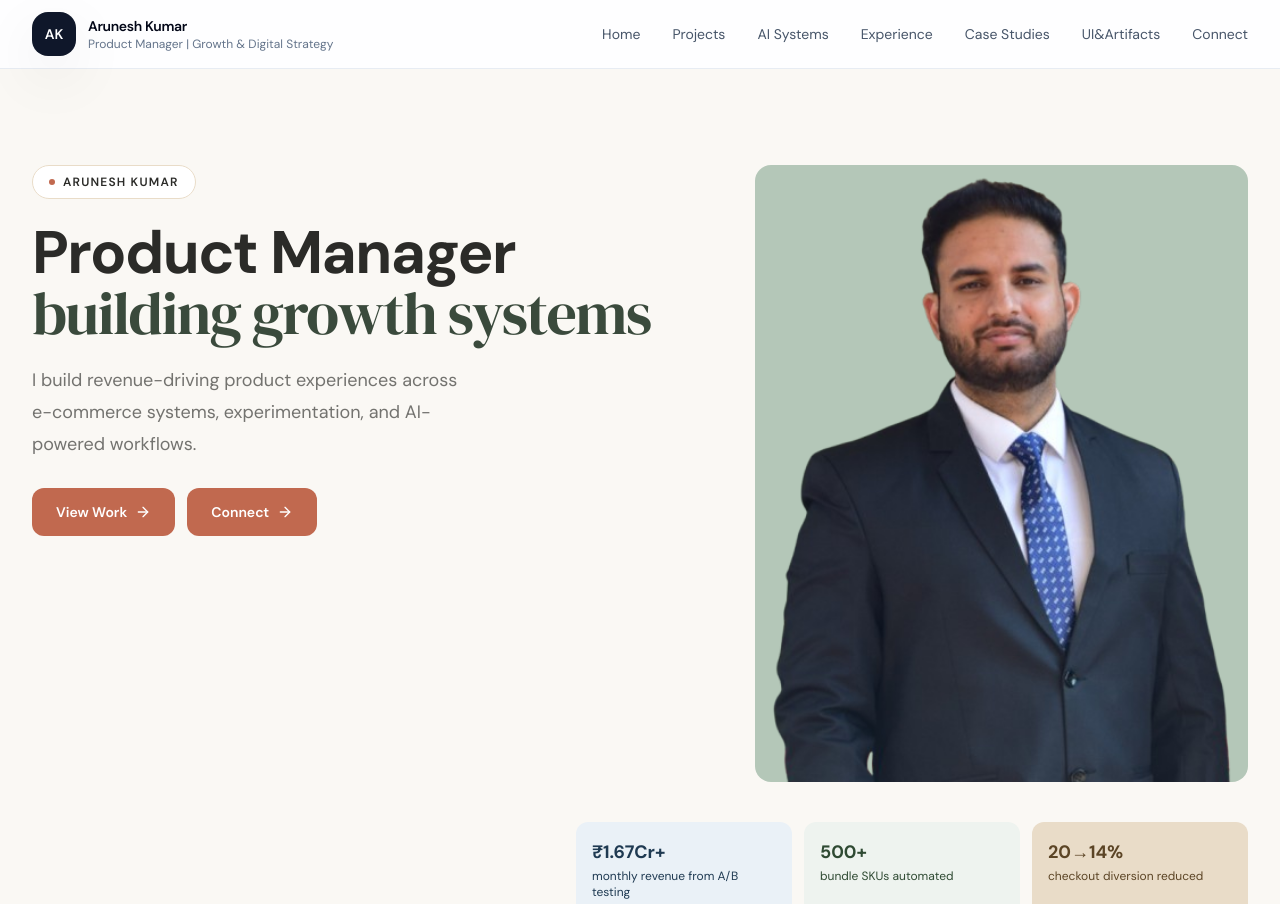
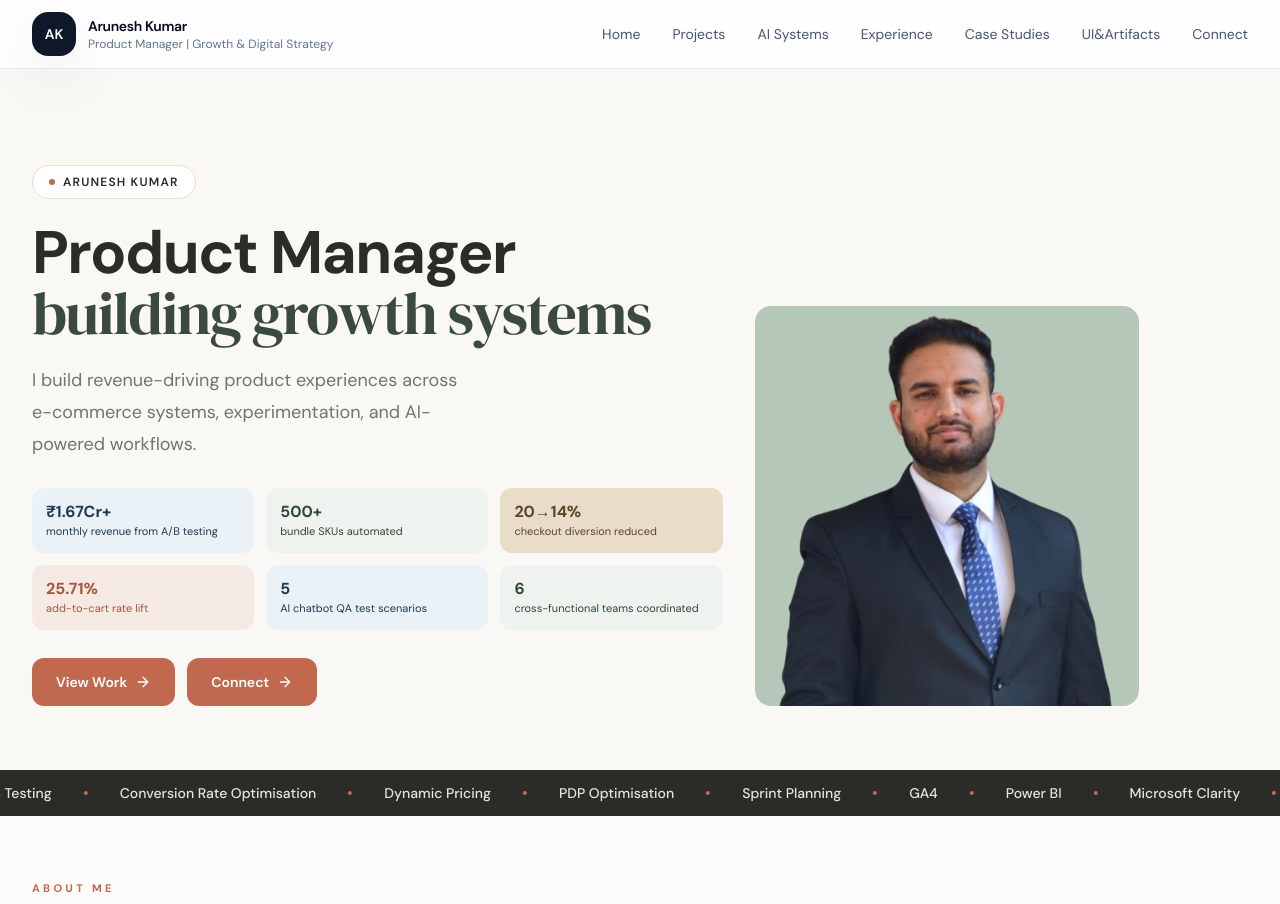
Before and after one commit to aruneshk30/Website, a Next.js app: page / in a window 1280 px wide. Shown: the top 904 px of the page. Built offline with nearby package versions, Linux system fonts and the light colour scheme.

Commit message:
Adjust layout and animation delays in hero section

```diff
--- a/app/page.tsx
+++ b/app/page.tsx
@@ -128,7 +128,7 @@ export default function HomePage() {
       <section id="home" className="relative flex min-h-[85vh] items-center overflow-hidden bg-cream px-4 pb-10 pt-16 md:px-6 md:pb-16 md:pt-24 lg:px-8">
         <div className="mx-auto w-full max-w-7xl">
 
-          <div className="grid grid-cols-1 gap-8 lg:grid-cols-[1.4fr_1fr] lg:items-start">
+          <div className="grid grid-cols-1 gap-8 lg:grid-cols-[1.4fr_1fr] lg:items-end">
             <div>
               <div className="animate-fade-up inline-flex items-center gap-2 rounded-full border border-sand bg-white px-4 py-2 text-xs font-semibold uppercase tracking-widest text-charcoal">
                 <span className="h-1.5 w-1.5 rounded-full bg-terracotta" />
@@ -144,31 +144,31 @@ export default function HomePage() {
                 I build revenue-driving product experiences across e-commerce systems, experimentation, and AI-powered workflows.
               </p>
 
+              <div className="mt-7 grid grid-cols-2 gap-3 sm:grid-cols-3">
+                {stats.map((s, i) => {
+                  const tone = statTones[i % statTones.length];
+                  return (
+                    <div key={s.label} className={`animate-fade-up rounded-xl ${tone.bg} p-3.5`} style={{ animationDelay: `${240 + i * 60}ms` }}>
+                      <p className={`text-base font-bold leading-tight ${tone.text}`}>{s.value}</p>
+                      <p className={`mt-0.5 text-[11px] leading-snug ${tone.text}`}>{s.label}</p>
+                    </div>
+                  );
+                })}
+              </div>
+
               <div className="mt-7 flex flex-wrap gap-3">
-                <Link href="/projects" className="animate-fade-up inline-flex items-center gap-2 rounded-xl bg-terracotta px-6 py-3.5 text-sm font-semibold text-white transition hover:bg-terracotta-600" style={{ animationDelay: "240ms" }}>
+                <Link href="/projects" className="animate-fade-up inline-flex items-center gap-2 rounded-xl bg-terracotta px-6 py-3.5 text-sm font-semibold text-white transition hover:bg-terracotta-600" style={{ animationDelay: "620ms" }}>
                   View Work <ArrowRight className="h-4 w-4" />
                 </Link>
-                <Link href="/connect" className="animate-fade-up inline-flex items-center gap-2 rounded-xl bg-terracotta px-6 py-3.5 text-sm font-semibold text-white transition hover:bg-terracotta-600" style={{ animationDelay: "300ms" }}>
+                <Link href="/connect" className="animate-fade-up inline-flex items-center gap-2 rounded-xl bg-terracotta px-6 py-3.5 text-sm font-semibold text-white transition hover:bg-terracotta-600" style={{ animationDelay: "680ms" }}>
                   Connect <ArrowRight className="h-4 w-4" />
                 </Link>
               </div>
             </div>
 
-            <div className="animate-fade-up relative aspect-[4/5] w-full max-w-sm overflow-hidden rounded-2xl bg-sage lg:max-w-none" style={{ animationDelay: "100ms" }}>
+            <div className="animate-fade-up relative mx-auto h-[260px] w-full max-w-xs overflow-hidden rounded-2xl bg-sage lg:mx-0 lg:h-[400px] lg:max-w-sm" style={{ animationDelay: "100ms" }}>
               <Image src="/profile.png" alt="Arunesh Kumar" fill priority className="object-cover object-top" />
             </div>
-          </div>
-
-          <div className="mt-10 grid max-w-2xl grid-cols-2 gap-3 sm:grid-cols-3 lg:ml-auto lg:mr-0">
-            {stats.map((s, i) => {
-              const tone = statTones[i % statTones.length];
-              return (
-                <div key={s.label} className={`animate-fade-up rounded-xl ${tone.bg} p-4`} style={{ animationDelay: `${360 + i * 60}ms` }}>
-                  <p className={`text-lg font-bold ${tone.text}`}>{s.value}</p>
-                  <p className={`mt-0.5 text-xs ${tone.text}`}>{s.label}</p>
-                </div>
-              );
-            })}
           </div>
 
         </div>
```
